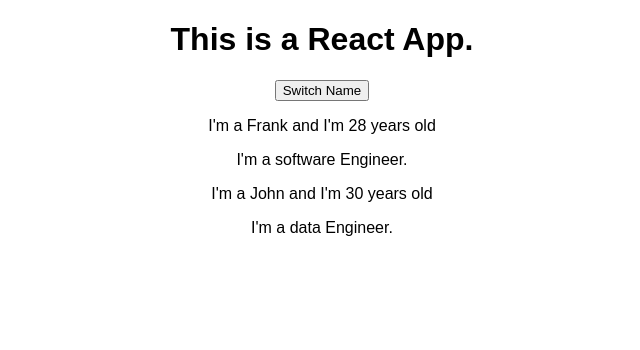
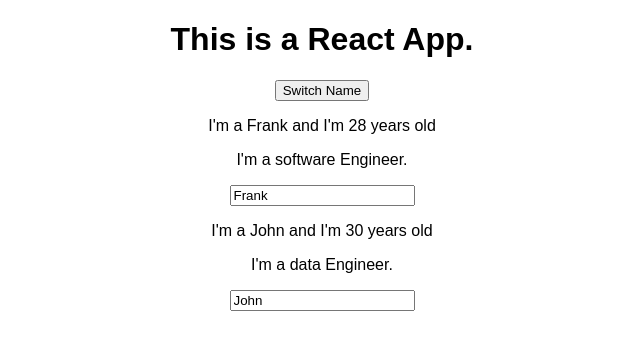
Before and after one commit to YenChengLai/react-practice-app, a React (Create React App) app: page / in a window 1280 px wide. Shown: the top 350 px of the page, without its empty margins (318-958 px from the left). Built offline with nearby package versions, Linux system fonts and the light colour scheme.

Commit message:
feature: add two-way binding using passed function to listen to event target and change app state using props.value to bind the input value with change event

```diff
--- a/src/App.js
+++ b/src/App.js
@@ -22,6 +22,15 @@
     })
   };
 
+  nameChangedHandler = (event) => {
+    this.setState({
+      persons: [
+        { name: event.target.value, age: 28 },
+        { name: 'John', age: 30 }
+      ]
+    });
+  }
+
   render() {
     return (
       <div className="App">
@@ -30,7 +39,8 @@
         <Person
           name={this.state.persons[0].name}
           age={this.state.persons[0].age}
-          click={this.switchNameHandler.bind(this, 'Kobe')}>I'm a software Engineer.</Person>
+          click={this.switchNameHandler.bind(this, 'Kobe')}
+          change={this.nameChangedHandler}>I'm a software Engineer.</Person>
         <Person
           name={this.state.persons[1].name}
           age={this.state.persons[1].age}>I'm a data Engineer.</Person>
--- a/src/Person/Person.js
+++ b/src/Person/Person.js
@@ -5,6 +5,7 @@
         <div>
             <p onClick={props.click}>I'm a {props.name} and I'm {props.age} years old</p>
             <p>{props.children}</p>
+            <input type="text" onChange={props.change} value={props.name}/>
         </div>
     );
 }
```
